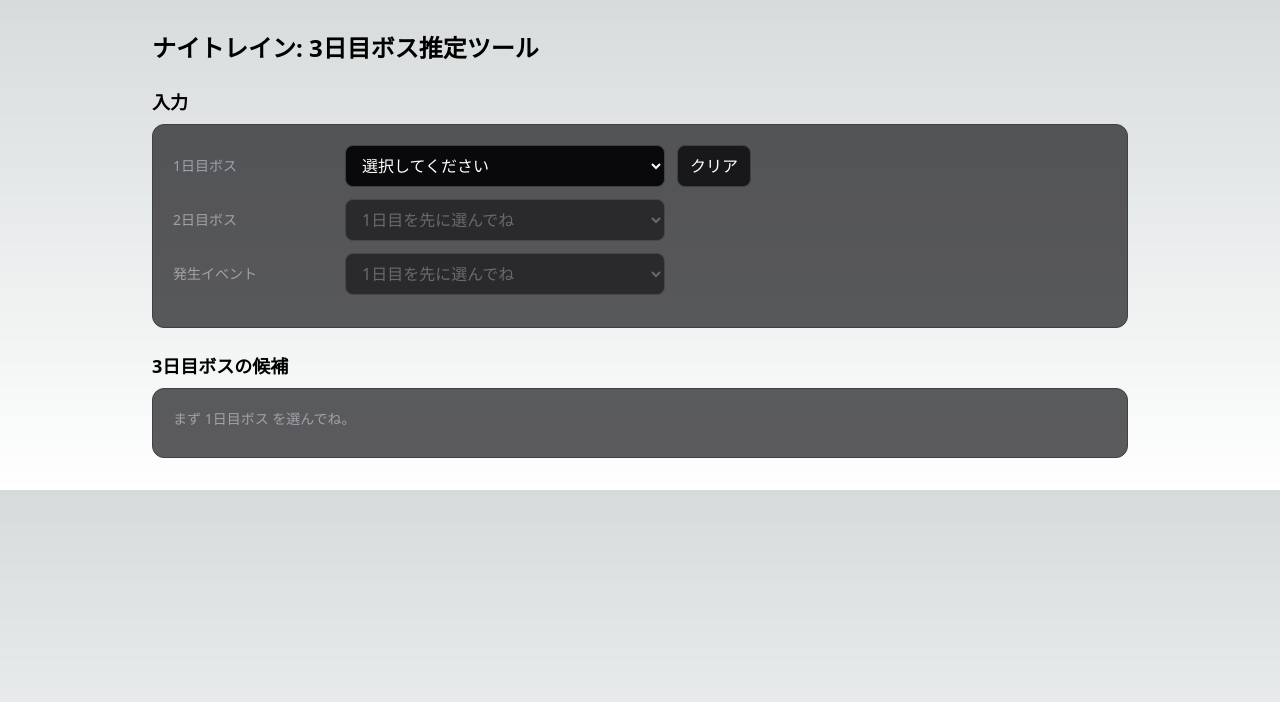
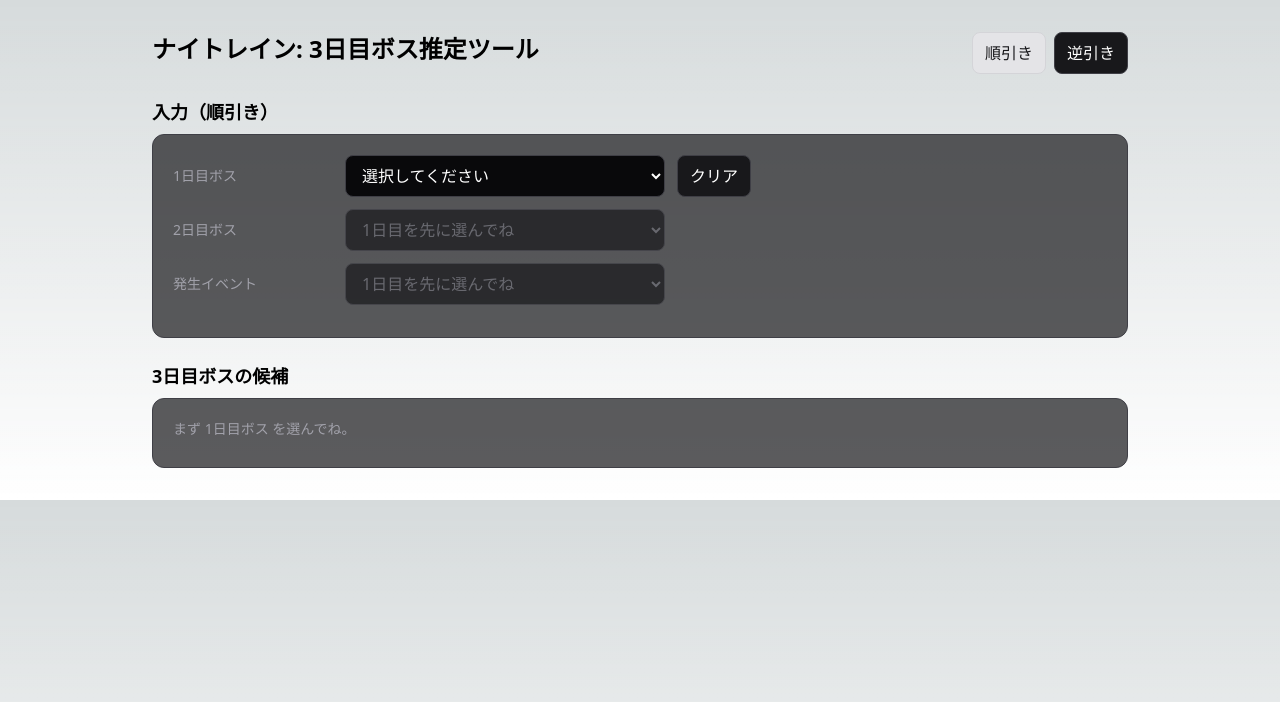
Before and after one commit to Fumiya-Soeno/memosta-api, a Next.js app: page /nightreign/bosses in a window 1280 px wide. Shown: the top 702 px of the page. Built offline with nearby package versions, Linux system fonts and the light colour scheme.

Commit message:
逆引きの実装まで

```diff
--- a/lib/mapping.ts
+++ b/lib/mapping.ts
@@ -161,3 +161,56 @@ export const getDay3ByDay1Day2 = (
   const list = mapping[day1]?.[day2];
   return list ? uniq(list).sort() : (["ナメレス"] as Day3[]);
 };
+
+export type Day12Pair = { day1: Day1; day2: Day2 };
+export type ReverseIndex = Record<Day3, Day12Pair[]>;
+
+/** 逆引きインデックス作成: Day3 -> [{day1, day2}] */
+export const buildReverseIndex = (mapping: Mapping): ReverseIndex => {
+  const idx: ReverseIndex = {};
+  for (const [d1, m2] of Object.entries(mapping)) {
+    for (const [d2, arr] of Object.entries(m2 || {})) {
+      for (const d3 of arr || []) {
+        (idx[d3] ||= []).push({ day1: d1, day2: d2 });
+      }
+    }
+  }
+  // 重複除去＆安定ソート（見た目のため）
+  for (const k of Object.keys(idx)) {
+    const seen = new Set<string>();
+    idx[k] = idx[k]
+      .filter((p) => {
+        const key = `${p.day1}__${p.day2}`;
+        if (seen.has(key)) return false;
+        seen.add(key);
+        return true;
+      })
+      .sort((a, b) =>
+        a.day1 === b.day1
+          ? a.day2.localeCompare(b.day2)
+          : a.day1.localeCompare(b.day1)
+      );
+  }
+  return idx;
+};
+
+/** Day3 から Day1 候補だけを取得 */
+export const getDay1CandidatesForDay3 = (
+  rev: ReverseIndex,
+  day3?: Day3
+): Day1[] => {
+  if (!day3 || !rev[day3]) return [];
+  return Array.from(new Set(rev[day3].map((p) => p.day1))).sort();
+};
+
+/** Day3 + Day1 から Day2 候補を取得 */
+export const getDay2CandidatesForDay3Day1 = (
+  rev: ReverseIndex,
+  day3?: Day3,
+  day1?: Day1
+): Day2[] => {
+  if (!day3 || !day1 || !rev[day3]) return [];
+  return Array.from(
+    new Set(rev[day3].filter((p) => p.day1 === day1).map((p) => p.day2))
+  ).sort();
+};
--- a/pages/nightreign/bosses.tsx
+++ b/pages/nightreign/bosses.tsx
@@ -12,7 +12,22 @@ import {
   getDay2Options,
   getDay3ByDay1,
   getDay3ByDay1Day2,
+  buildReverseIndex,
+  getDay1CandidatesForDay3,
+  getDay2CandidatesForDay3Day1,
 } from "../../lib/mapping";
+
+/** 逆引きで使う 3日目ボス8体（UI用） */
+const DAY3_BOSSES: Day3[] = [
+  "グラディウス",
+  "エデレ",
+  "グノスター",
+  "フルゴール",
+  "マリス",
+  "リブラ",
+  "カリゴ",
+  "ナメレス",
+];
 
 /** プレゼンテーション部品（Tailwind） */
 const Card: React.FC<{ title: string; children: React.ReactNode }> = ({
@@ -66,14 +81,74 @@ const ResetButton: React.FC<{ onClick: () => void }> = ({ onClick }) => (
   </button>
 );
 
+/** シンプルなタブ */
+const Tabs: React.FC<{
+  mode: "forward" | "reverse";
+  onChange: (v: "forward" | "reverse") => void;
+}> = ({ mode, onChange }) => {
+  const base = "px-3 py-2 rounded-lg border text-sm md:text-base transition";
+  const active = "bg-zinc-200 text-zinc-900 border-zinc-300";
+  const inactive = "bg-zinc-900 text-white border-zinc-700 hover:bg-zinc-800";
+  return (
+    <div className="inline-flex gap-2">
+      <button
+        className={`${base} ${mode === "forward" ? active : inactive}`}
+        onClick={() => onChange("forward")}
+      >
+        順引き
+      </button>
+      <button
+        className={`${base} ${mode === "reverse" ? active : inactive}`}
+        onClick={() => onChange("reverse")}
+      >
+        逆引き
+      </button>
+    </div>
+  );
+};
+
 /** メイン */
 const Bosses: React.FC<{ mapping?: Mapping }> = ({
   mapping = DEFAULT_MAPPING,
 }) => {
+  // ▼ タブ状態
+  const [mode, setMode] = useState<"forward" | "reverse">("forward");
+
+  // ▼ 順引き用 state（既存）
   const [day1, setDay1] = useState<Day1 | "">("");
   const [day2, setDay2] = useState<Day2 | "">("");
   const [raid, setRaid] = useState<string | "">("");
 
+  // ▼ 逆引き用 state（追加）
+  const [day3Rev, setDay3Rev] = useState<Day3 | "">("");
+  const [day1Rev, setDay1Rev] = useState<Day1 | "">("");
+
+  // ▼ 逆引きインデックス（mapping に依存）
+  const reverseIndex = useMemo(() => buildReverseIndex(mapping), [mapping]);
+
+  // ▼ 逆引き: Day1/Day2 候補
+  const day1RevOptions = useMemo(
+    () => getDay1CandidatesForDay3(reverseIndex, day3Rev || undefined),
+    [reverseIndex, day3Rev]
+  );
+  const day2RevOptions = useMemo(
+    () =>
+      getDay2CandidatesForDay3Day1(
+        reverseIndex,
+        day3Rev || undefined,
+        day1Rev || undefined
+      ),
+    [reverseIndex, day3Rev, day1Rev]
+  );
+
+  // ▼ 逆引き: ペア一覧（Day3のみ、またはDay3+Day1で絞り込み）
+  const pairsForView = useMemo(() => {
+    if (!day3Rev) return [];
+    const base = reverseIndex[day3Rev] || [];
+    return day1Rev ? base.filter((p) => p.day1 === day1Rev) : base;
+  }, [reverseIndex, day3Rev, day1Rev]);
+
+  // ▼ 順引きの計算（既存）
   const day2Options = useMemo(
     () => getDay2Options(mapping, day1 || undefined),
     [mapping, day1]
@@ -87,10 +162,14 @@ const Bosses: React.FC<{ mapping?: Mapping }> = ({
     [mapping, day1, day2]
   );
 
-  const reset = () => {
+  const resetForward = () => {
     setDay1("");
     setDay2("");
     setRaid("");
+  };
+  const resetReverse = () => {
+    setDay3Rev("");
+    setDay1Rev("");
   };
 
   const baseCandidates = day2 ? day3ByBoth : day3ByDay1;
@@ -105,11 +184,17 @@ const Bosses: React.FC<{ mapping?: Mapping }> = ({
 
   return (
     <div className="max-w-5xl mx-auto px-4 md:px-6 my-4 md:my-8">
+      <div className="flex items-center justify-between gap-3">
         <h1 className="text-xl md:text-2xl font-extrabold mb-2 leading-tight">
           ナイトレイン: 3日目ボス推定ツール
         </h1>
+        <Tabs mode={mode} onChange={setMode} />
+      </div>
 
-      <Card title="入力">
+      {/* ===== 順引きタブ（既存） ===== */}
+      {mode === "forward" && (
+        <>
+          <Card title="入力（順引き）">
             <Row label="1日目ボス">
               <div className="flex flex-col md:flex-row gap-3 md:gap-3 w-full">
                 <SelectBase
@@ -127,7 +212,9 @@ const Bosses: React.FC<{ mapping?: Mapping }> = ({
                     }
                   }}
                 >
-              <option value="">{day1 ? "選択" : "選択してください"}</option>
+                  <option value="">
+                    {day1 ? "（未選択に戻す）" : "選択してください"}
+                  </option>
                   {allDay1.map((d) => (
                     <option key={d} value={d}>
                       {d}
@@ -135,7 +222,7 @@ const Bosses: React.FC<{ mapping?: Mapping }> = ({
                   ))}
                 </SelectBase>
                 <div className="md:w-auto w-full">
-              <ResetButton onClick={reset} />
+                  <ResetButton onClick={resetForward} />
                 </div>
               </div>
             </Row>
@@ -152,7 +239,7 @@ const Bosses: React.FC<{ mapping?: Mapping }> = ({
                 }}
               >
                 <option value="">
-              {day1 ? "選択してください" : "1日目を先に選んでね"}
+                  {day1 ? "（未選択に戻す）" : "1日目を先に選んでね"}
                 </option>
                 {day2Options.map((d2) => {
                   const valid = day1
@@ -174,7 +261,7 @@ const Bosses: React.FC<{ mapping?: Mapping }> = ({
                 onChange={(e) => setRaid(e.target.value)}
               >
                 <option value="">
-              {day1 ? "選択してください" : "1日目を先に選んでね"}
+                  {day1 ? "（未選択に戻す）" : "1日目を先に選んでね"}
                 </option>
                 {allRaids.map((r) => (
                   <option key={r} value={r}>
@@ -187,7 +274,9 @@ const Bosses: React.FC<{ mapping?: Mapping }> = ({
 
           <Card title="3日目ボスの候補">
             {!day1 && baseCandidates.length === 0 && (
-          <p className="text-zinc-400 text-sm">まず 1日目ボス を選んでね。</p>
+              <p className="text-zinc-400 text-sm">
+                まず 1日目ボス を選んでね。
+              </p>
             )}
 
             {day1 && raid && finalCandidates.length === 0 && (
@@ -215,6 +304,128 @@ const Bosses: React.FC<{ mapping?: Mapping }> = ({
                 : "※ 発生イベントでさらに絞り込んだ候補だよ"}
             </Hint>
           </Card>
+        </>
+      )}
+
+      {/* ===== 逆引きタブ（実装） ===== */}
+      {mode === "reverse" && (
+        <>
+          <Card title="入力（逆引き）">
+            <Row label="3日目ボス">
+              <div className="flex flex-col md:flex-row gap-3 md:gap-3 w-full">
+                <SelectBase
+                  value={day3Rev}
+                  onChange={(e) => {
+                    const v = e.target.value as Day3 | "";
+                    setDay3Rev(v);
+                    // 3日目変更時は Day1 絞り込みをリセット
+                    setDay1Rev("");
+                  }}
+                >
+                  <option value="">
+                    {day3Rev ? "（未選択に戻す）" : "選択してください"}
+                  </option>
+                  {DAY3_BOSSES.map((d3) => (
+                    <option key={d3} value={d3}>
+                      {d3}
+                    </option>
+                  ))}
+                </SelectBase>
+                <div className="md:w-auto w-full">
+                  <ResetButton onClick={resetReverse} />
+                </div>
+              </div>
+            </Row>
+
+            <Row label="1日目ボス（任意で絞り込み）">
+              <SelectBase
+                disabled={!day3Rev}
+                value={day1Rev}
+                onChange={(e) => setDay1Rev(e.target.value as Day1 | "")}
+              >
+                <option value="">
+                  {day3Rev ? "（未選択に戻す）" : "3日目を先に選んでね"}
+                </option>
+                {day1RevOptions.map((d1) => (
+                  <option key={d1} value={d1}>
+                    {d1}
+                  </option>
+                ))}
+              </SelectBase>
+            </Row>
+          </Card>
+
+          <Card title="候補（逆引き結果）">
+            {!day3Rev && (
+              <p className="text-zinc-400 text-sm">
+                3日目ボスを選ぶと、1・2日目の候補が出るよ。
+              </p>
+            )}
+
+            {day3Rev && (
+              <>
+                {/* Day1 候補 */}
+                <div className="mb-4">
+                  <div className="text-zinc-400 text-xs md:text-sm mb-1">
+                    Day1 候補
+                  </div>
+                  {day1RevOptions.length ? (
+                    <div className="flex flex-wrap -mx-1">
+                      {day1RevOptions.map((d1) => (
+                        <Badge key={d1}>{d1}</Badge>
+                      ))}
+                    </div>
+                  ) : (
+                    <p className="text-zinc-400 text-sm">なし</p>
+                  )}
+                </div>
+
+                {/* Day2 候補（Day1で絞った場合のみ表示） */}
+                {day1Rev && (
+                  <div className="mb-4">
+                    <div className="text-zinc-400 text-xs md:text-sm mb-1">
+                      Day2 候補（Day1: {day1Rev}）
+                    </div>
+                    {day2RevOptions.length ? (
+                      <div className="flex flex-wrap -mx-1">
+                        {day2RevOptions.map((d2) => (
+                          <Badge key={d2}>{d2}</Badge>
+                        ))}
+                      </div>
+                    ) : (
+                      <p className="text-zinc-400 text-sm">なし</p>
+                    )}
+                  </div>
+                )}
+
+                {/* ペア一覧 */}
+                <div className="mt-2">
+                  <div className="text-zinc-400 text-xs md:text-sm mb-1">
+                    Day1 × Day2 の組み合わせ
+                    {day1Rev ? `（Day1: ${day1Rev} で絞り込み）` : ""}
+                  </div>
+                  {pairsForView.length ? (
+                    <ul className="text-sm leading-6">
+                      {pairsForView.map((p, i) => (
+                        <li key={`${p.day1}__${p.day2}__${i}`}>
+                          ・{p.day1} → {p.day2}
+                        </li>
+                      ))}
+                    </ul>
+                  ) : (
+                    <p className="text-zinc-400 text-sm">該当なし</p>
+                  )}
+                </div>
+
+                <Hint>
+                  3日目「{day3Rev}」に到達し得る Day1/Day2 を表示してるよ。 Day1
+                  を選ぶと Day2 が絞れるよ。
+                </Hint>
+              </>
+            )}
+          </Card>
+        </>
+      )}
     </div>
   );
 };
```
Lines whose indentation alone changed are shown as unchanged.
